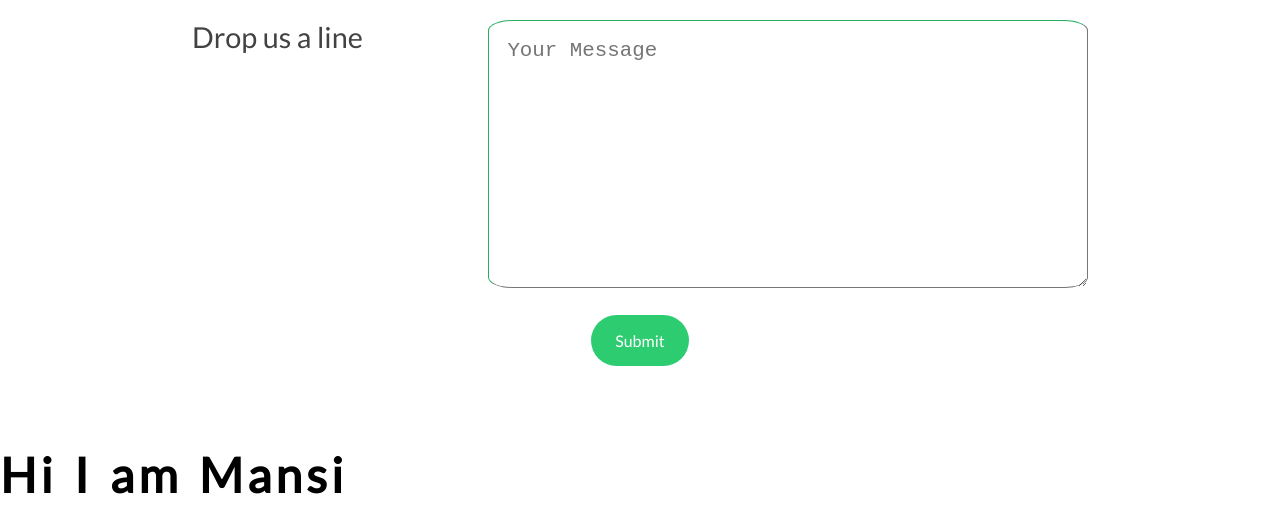
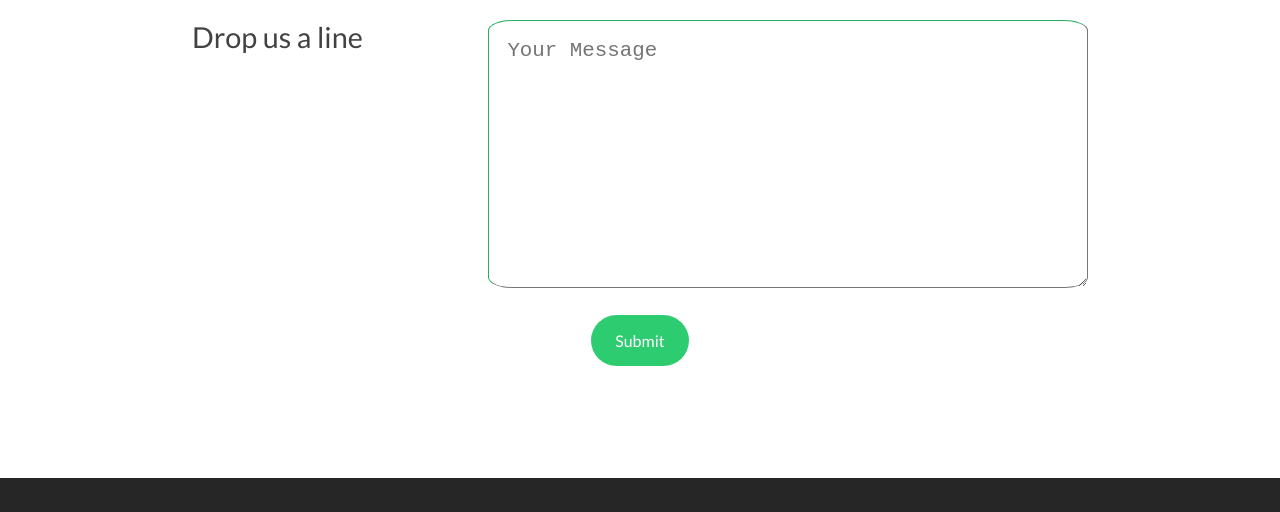
Before and after one commit to Mansi24jain/foodapp, a plain HTML site: page index.html in a window 1280 px wide. Shown: the part 5408-5920 px from the top of the page. Drawn offline with Linux system fonts and the light colour scheme.

Commit message:
first commit

```diff
--- a/index.html
+++ b/index.html
@@ -332,9 +332,6 @@
 				</div>
 			</form>
 		</section>
-		<section>
-			<h1>Hi I am Mansi</h1>
-		</section>
 		<footer>
 			<div class="last">
 				<ul class="last-parent">
```
